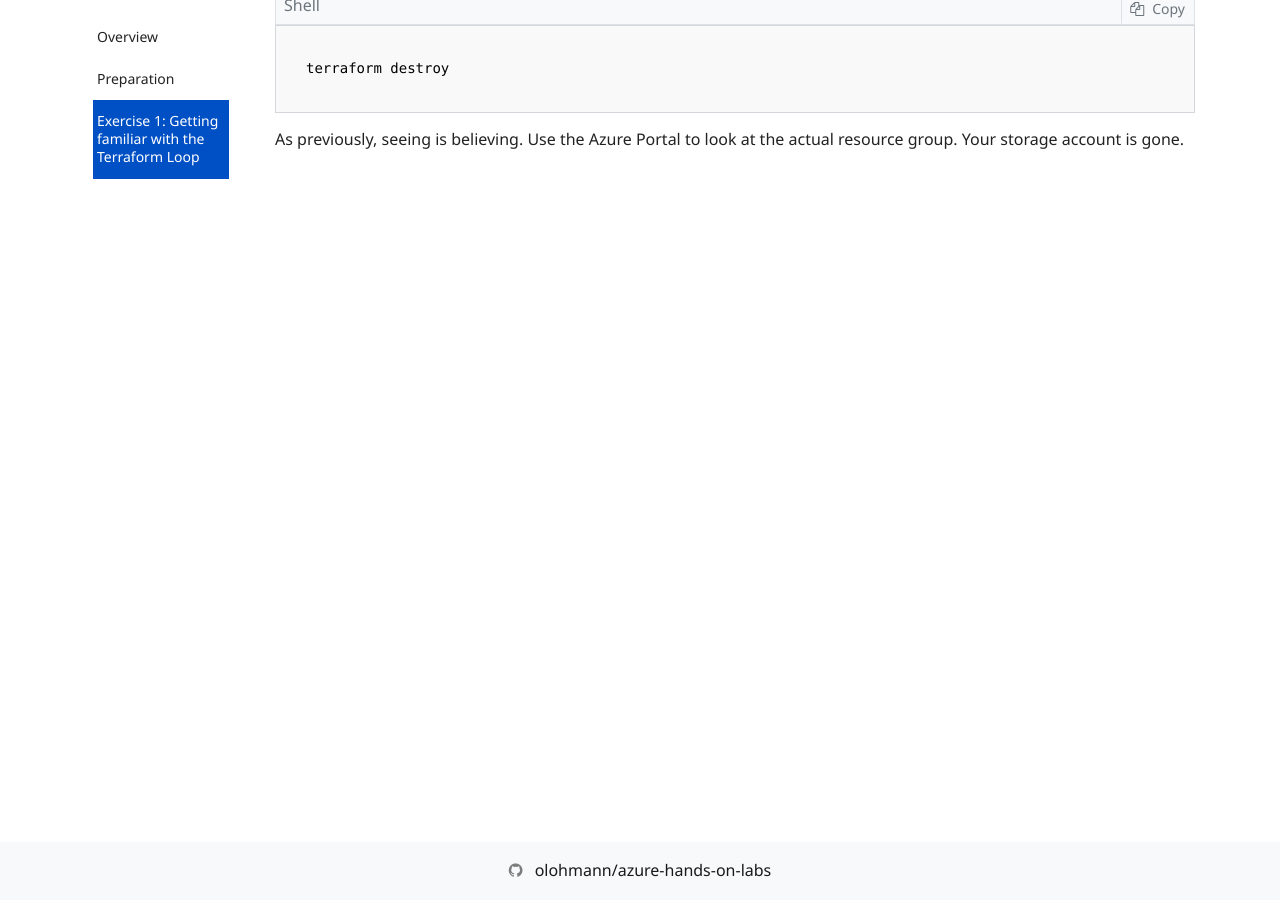
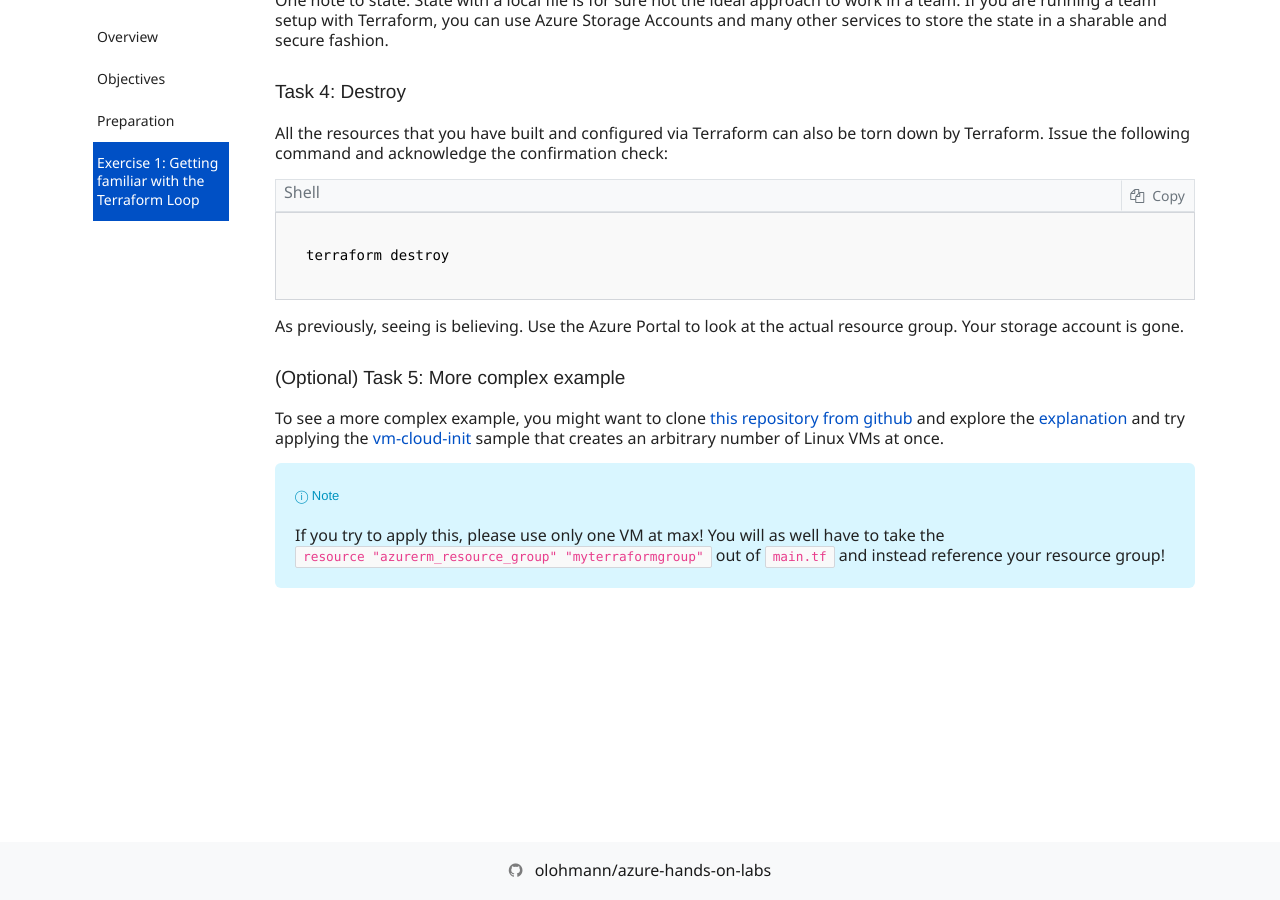
Before and after one commit to olohmann/azure-hands-on-labs, a Jekyll site: the page built from labs/07_iac/terraform.md, in a window 1280 px wide and 900 px high, scrolled down 5864 px. Built offline with Jekyll 4.4.1, drawn with Linux system fonts in a browser that asks for light colours; nearby versions of some CDN libraries; our own code applies the rules of GitHub Pages for plain Markdown files; comment, search, counter and statistics services are not loaded; some of the changed text lies outside the part shown.

Commit message:
corrections for terraform sub-lab

````diff
--- a/labs/07_iac/terraform.md
+++ b/labs/07_iac/terraform.md
@@ -7,6 +7,13 @@ Let us start with a quick definition from Wikipedia:
 > Terraform is an infrastructure as code software by HashiCorp. It allows users to define a datacenter infrastructure in a high-level configuration language, from which it can create an execution plan to build the infrastructure [...]. [Wikipedia](https://en.wikipedia.org/wiki/Terraform_(software))
 
 Building up the infrastructure with Terraform can happen in many environments. One of them is Azure. In this lab you are going to explore the Terraform provider for Azure.
+
+## Objectives
+
+- Understand the Terraform Loop
+- Initialize Terraform with the [Azure Provider](https://www.terraform.io/docs/providers/azurerm/)
+- Create simple Azure Terraform deployments
+- Explore a more complex example
 
 ## Preparation
 
@@ -171,3 +178,9 @@ terraform destroy
 ```
 
 As previously, seeing is believing. Use the Azure Portal to look at the actual resource group. Your storage account is gone.
+
+### (Optional) Task 5: More complex example
+
+To see a more complex example, you might want to clone [this repository from github](https://github.com/cadullms/tf-samples) and explore the [explanation](https://github.com/cadullms/tf-samples/README.md) and try applying the [vm-cloud-init](https://github.com/cadullms/tf-samples/tree/master/vm-cloud-init) sample that creates an arbitrary number of Linux VMs at once.
+
+> If you try to apply this, please use only one VM at max! You will as well have to take the `resource "azurerm_resource_group" "myterraformgroup"` out of `main.tf` and instead reference your resource group!
````
Also changed, not shown: labs/07_iac/iac.md (+0 -4 lines).
